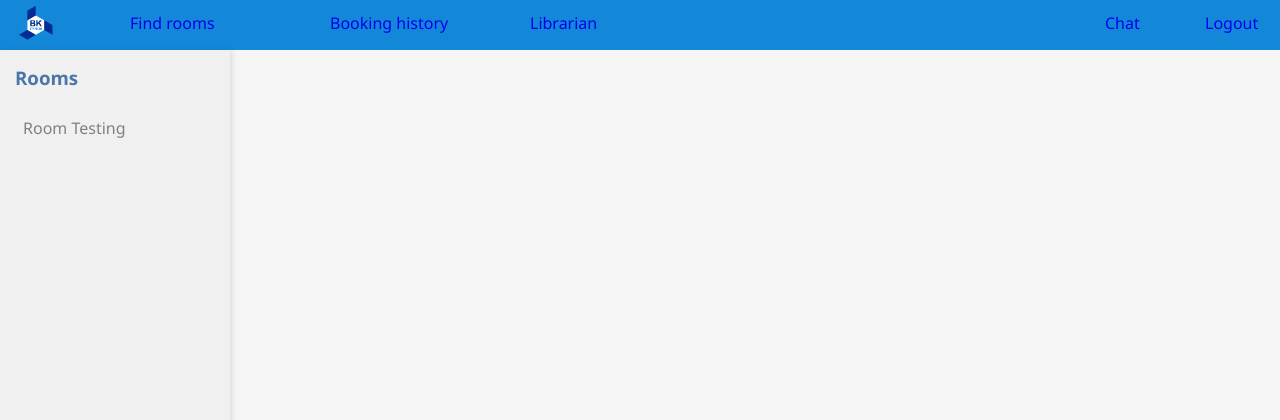
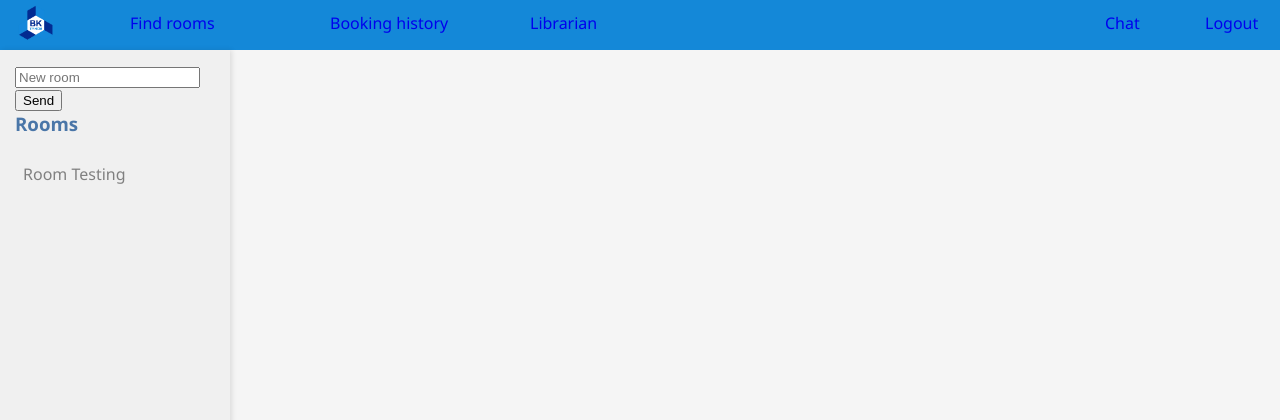
Before and after one commit to Khai341/Library_booking, a Django app: page /chat/2/ in a window 1280 px wide. Shown: the top 420 px of the page. Run offline with Django 4.2, Linux system fonts and the light colour scheme; a user stored in the database is signed in; data comes from the database, SQL or seed files in the repository.

Commit message:
Add files via upload

```diff
--- a/Library_1/chat_section/views.py
+++ b/Library_1/chat_section/views.py
@@ -25,6 +25,23 @@ def chat_rooms_redirect(request):
 def chat_rooms(request, number):
     all_rooms = Room.objects.filter(users=request.user).order_by('number')
     room = Room.objects.filter(users=request.user,number=number).first()
+    if request.method == 'POST':
+        add_user = request.POST.get('add-user-input')
+        add_room = request.POST.get('add-room-input')
+
+
+        user = Users.objects.filter(username=add_user).first()
+        if user!=None and room !=None:
+            room.users.add(user)
+        if add_room != None:
+            latest_room = Room.objects.order_by('-number').first()
+            next_number = latest_room.number + 1 if latest_room else 1
+            room = Room.objects.create(
+                number = next_number,
+                name = add_room
+            )
+            room.users.add(request.user)
+        return redirect(f'/chat/{number}/')
     message = None
     if room:
         message = Message.objects.filter(room=room)
--- a/Library_1/templates/chat_section/chat_rooms.html
+++ b/Library_1/templates/chat_section/chat_rooms.html
@@ -146,6 +146,13 @@
 
     <!-- Sidebar -->
     <div class="sidebar" style = "margin-top: 50px;">
+		<form method="POST" action="">
+		{% csrf_token %}
+		<input id="add-room-input" name="add-room-input" type="text" placeholder="New room" >
+		<button id="add-room-submit"type="submit">Send</button>
+		</form>
+
+
         <h3>Rooms</h3>
         {% for r in all_rooms %}
             {% if r.number == current_number %}
@@ -173,7 +180,13 @@
             <div class="chat-header">
                 Chat Room: {{ room.name }}
             </div>
-
+			<div class="room-info">
+				<form method="POST" action="">
+				{% csrf_token %}
+                <input id="add-user-input" name="add-user-input" type="text" placeholder="New user by enter username" >
+                <button id="add-user-submit"type="submit">Send</button>
+				</form>
+            </div>
             <div class="room-info">
                 Room #{{ room.number }} |
                 Users: {{ room.users.count|default:"0" }} online
@@ -193,6 +206,8 @@
                 <input id="chat-message-input" type="text" placeholder="Type your message here...">
                 <button id="chat-message-submit">Send</button>
             </div>
+
+
         </div>
     </div>
 	{% endif %}
```
